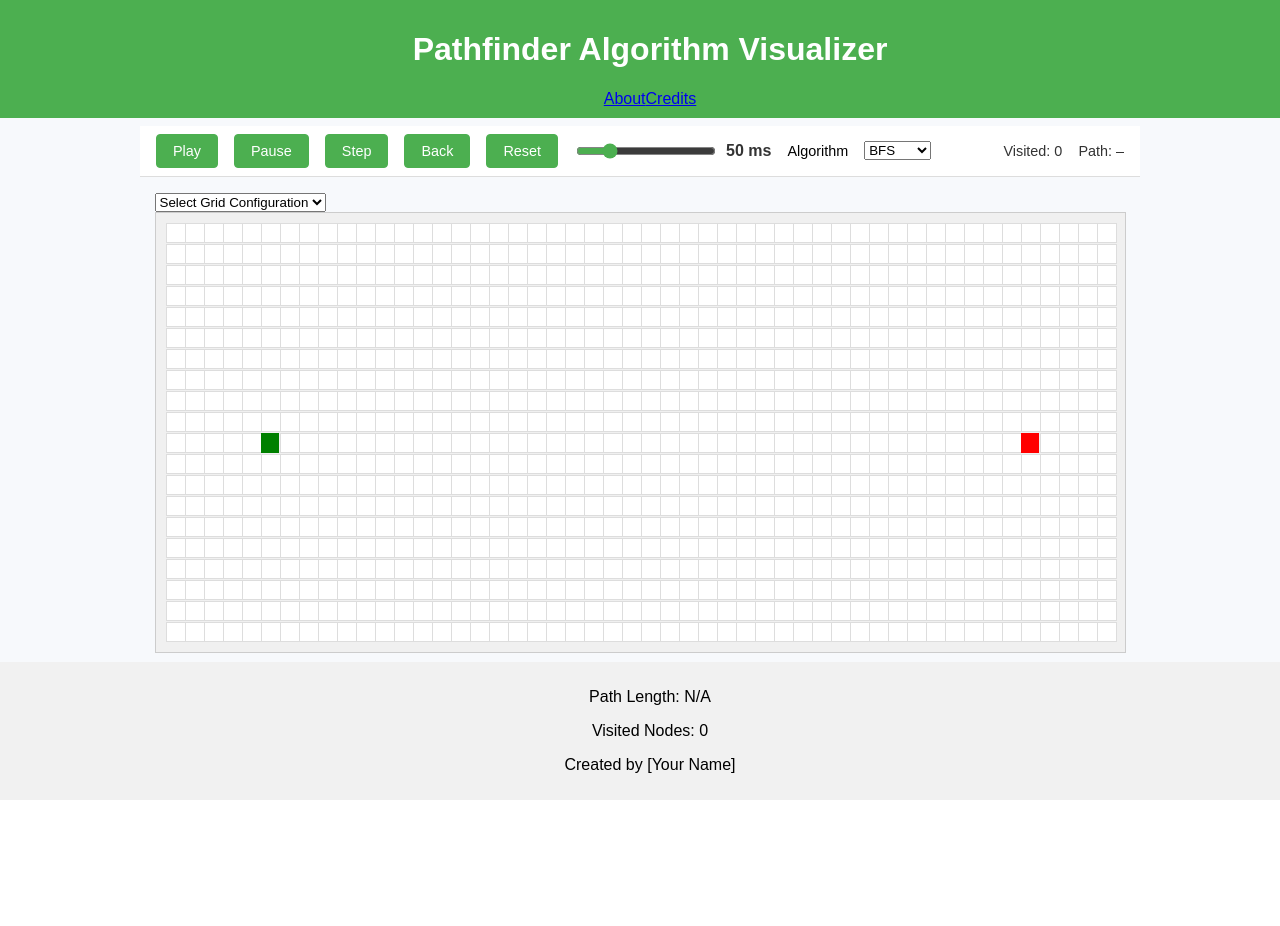
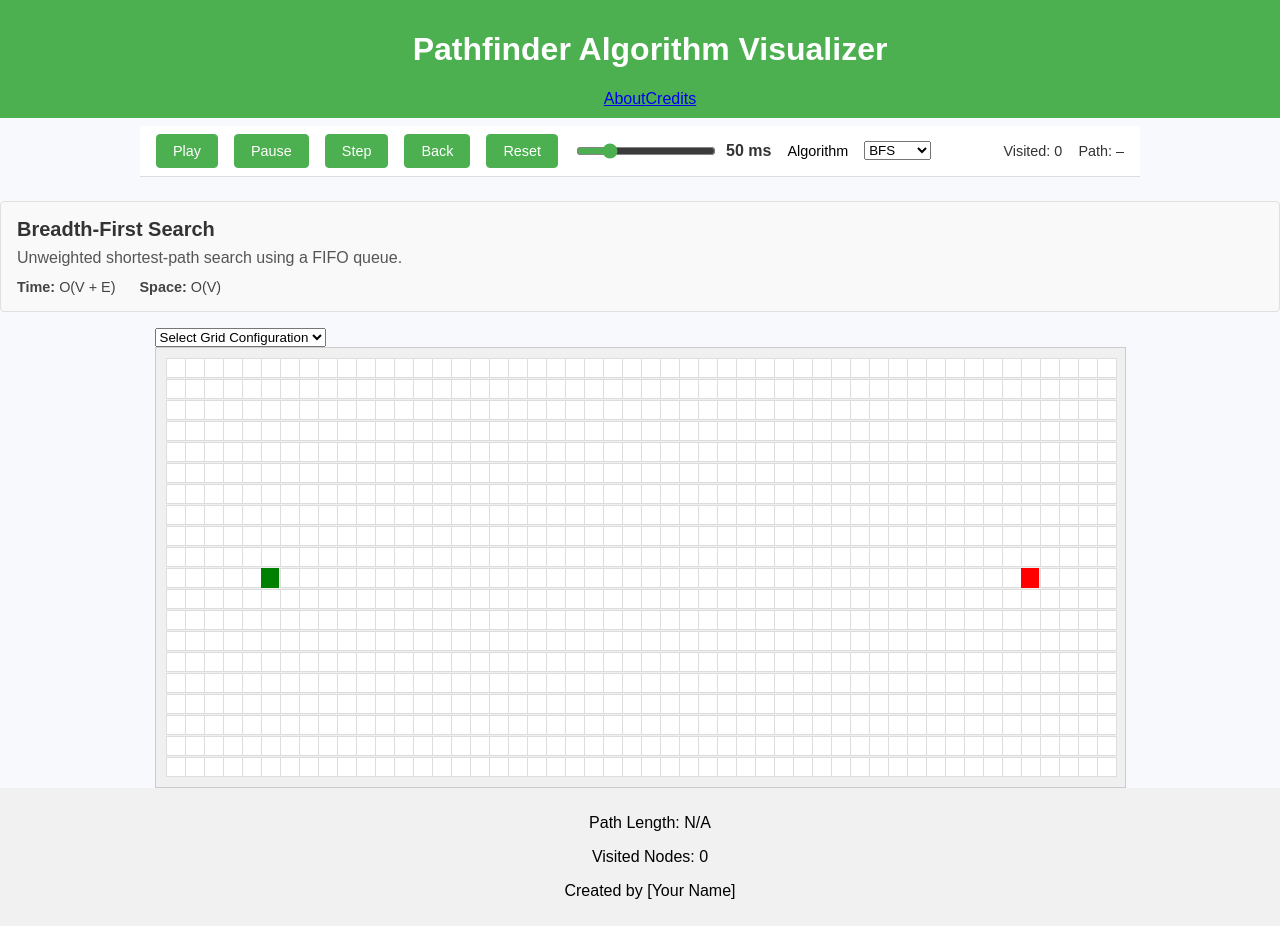
Before and after one commit to Jwmarsh16/pathfinding-algorithm, a React (Vite) app in the folder client/: page / in a window 1280 px wide. Before the commit the page ends 800 px from the top, so only its background shows below. Built offline with nearby package versions, Linux system fonts and the light colour scheme.

Commit message:
Add InfoPanel for algorithm details
- Create src/components/InfoPanel.jsx and InfoPanel.css
- Display algorithm title, description, time/space complexity based on selectedAlgorithm
- Import and render InfoPanel in App.jsx beneath ControlPanel

```diff
--- a/client/src/App.jsx
+++ b/client/src/App.jsx
@@ -1,8 +1,8 @@
-// src/App.jsx
 import React from 'react'
 import { useSelector, useDispatch } from 'react-redux'
 import Header from './components/Header'
 import ControlPanel from './components/ControlPanel'
+import InfoPanel from './components/InfoPanel'
 import Grid from './components/Grid/Grid'
 import Footer from './components/Footer'
 import './styles/global.css'
@@ -61,10 +61,10 @@ function App() {
         statistics={statistics}
       />
 
+      <InfoPanel selectedAlgorithm={selectedAlgorithm} />
+
       <div className="grid-wrapper">
-        <Grid
-          grid={grid}
-        />
+        <Grid grid={grid} />
       </div>
 
       <Footer
--- /dev/null
+++ b/client/src/components/InfoPanel.css
@@ -0,0 +1,25 @@
+.info-panel {
+  background: #f9f9f9;
+  border: 1px solid #e0e0e0;
+  padding: 1rem;
+  margin: 1rem 0;
+  border-radius: 4px;
+}
+
+.info-panel__title {
+  margin: 0 0 0.5rem;
+  font-size: 1.25rem;
+  color: #333;
+}
+
+.info-panel__desc {
+  margin: 0 0 0.75rem;
+  color: #555;
+}
+
+.info-panel__complexities {
+  display: flex;
+  gap: 1.5rem;
+  font-size: 0.9rem;
+  color: #444;
+}
--- /dev/null
+++ b/client/src/components/InfoPanel.jsx
@@ -0,0 +1,46 @@
+import React from 'react'
+import './InfoPanel.css'
+
+const ALGO_INFO = {
+  bfs: {
+    title: 'Breadth-First Search',
+    description: 'Unweighted shortest-path search using a FIFO queue.',
+    time: 'O(V + E)',
+    space: 'O(V)'
+  },
+  dfs: {
+    title: 'Depth-First Search',
+    description: 'Unweighted traversal using a LIFO stack (recursive backtracking).',
+    time: 'O(V + E)',
+    space: 'O(V)'
+  },
+  dijkstra: {
+    title: 'Dijkstra’s Algorithm',
+    description: 'Weighted shortest-path search (all weights = 1 here) using a priority queue.',
+    time: 'O((V + E) log V)',
+    space: 'O(V)'
+  },
+  astar: {
+    title: 'A* Search',
+    description: 'Shortest-path search with a heuristic (Manhattan) to guide exploration.',
+    time: 'O((V + E) log V)',
+    space: 'O(V)'
+  }
+}
+
+function InfoPanel({ selectedAlgorithm }) {
+  const info = ALGO_INFO[selectedAlgorithm] || ALGO_INFO.bfs
+
+  return (
+    <div className="info-panel">
+      <h2 className="info-panel__title">{info.title}</h2>
+      <p className="info-panel__desc">{info.description}</p>
+      <div className="info-panel__complexities">
+        <span><strong>Time:</strong> {info.time}</span>
+        <span><strong>Space:</strong> {info.space}</span>
+      </div>
+    </div>
+  )
+}
+
+export default InfoPanel
```
